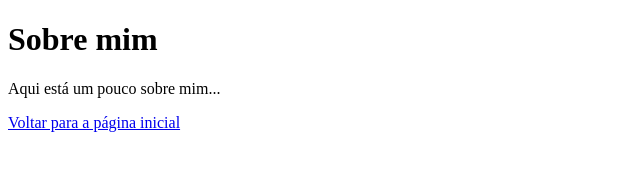
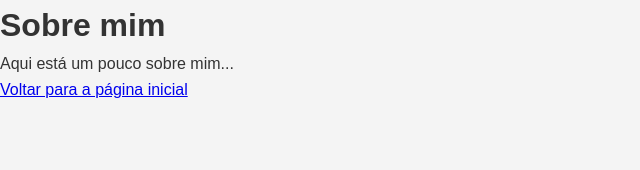
Before and after one commit to rodriguessamanta/Alexandria, a plain HTML site: page sobre.html in a window 1280 px wide. Shown: the whole page, without its empty margins (0-640 px from the left). Drawn offline with Linux system fonts and the light colour scheme.

Commit message:
Update sobre.html

```diff
--- a/sobre.html
+++ b/sobre.html
@@ -1,7 +1,9 @@
 <!DOCTYPE html>
 <html>
 <head>
+    <head>
     <title>Sobre mim</title>
+    <link rel="stylesheet" href="css/style.css"> <!-- Link para o CSS -->
 </head>
 <body>
     <h1>Sobre mim</h1>
```
